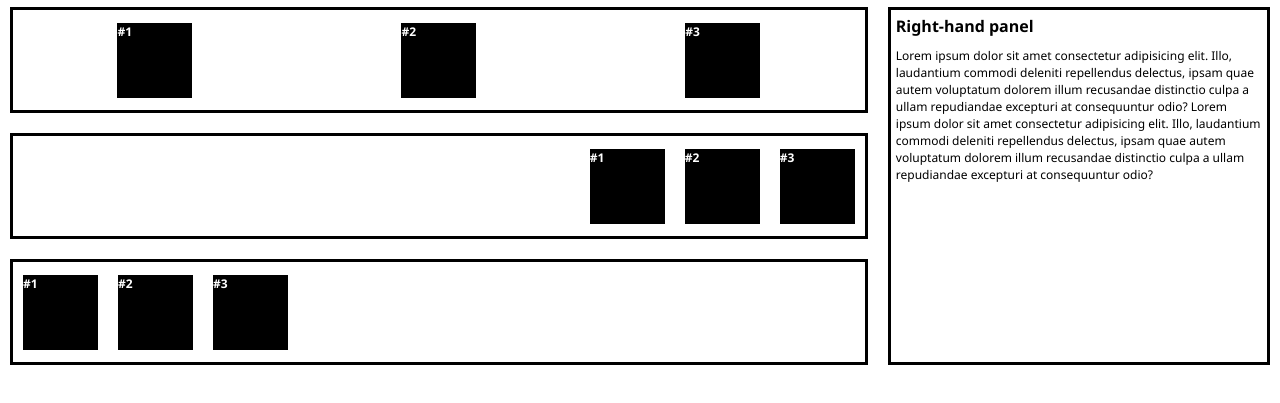
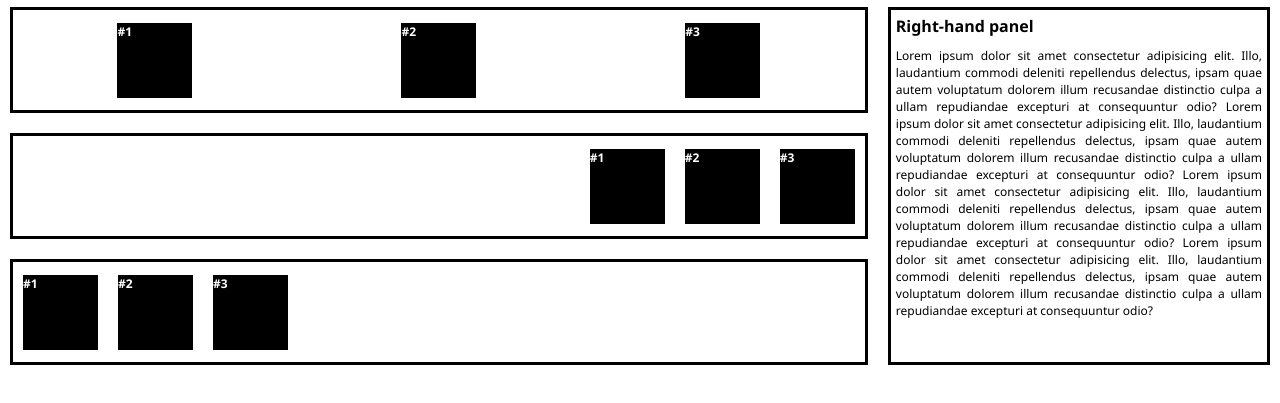
Before and after one commit to athomson1711/nology-coursework, a plain HTML site: page 02-web-fundamentals/flexbox-challenge/index.html in a window 1280 px wide. Shown: the part 53-456 px from the top of the page. Drawn offline with Linux system fonts and the light colour scheme.

Commit message:
Added more text to right-panel

```diff
--- a/02-web-fundamentals/flexbox-challenge/index.html
+++ b/02-web-fundamentals/flexbox-challenge/index.html
@@ -76,6 +76,10 @@
                 repellendus delectus, ipsam quae autem voluptatum dolorem illum recusandae distinctio culpa a ullam
                 repudiandae excepturi at consequuntur odio? Lorem ipsum dolor sit amet consectetur adipisicing elit.
                 Illo, laudantium commodi deleniti repellendus delectus, ipsam quae autem voluptatum dolorem illum
+                recusandae distinctio culpa a ullam repudiandae excepturi at consequuntur odio? Lorem ipsum dolor sit amet consectetur adipisicing elit. Illo, laudantium commodi deleniti
+                repellendus delectus, ipsam quae autem voluptatum dolorem illum recusandae distinctio culpa a ullam
+                repudiandae excepturi at consequuntur odio? Lorem ipsum dolor sit amet consectetur adipisicing elit.
+                Illo, laudantium commodi deleniti repellendus delectus, ipsam quae autem voluptatum dolorem illum
                 recusandae distinctio culpa a ullam repudiandae excepturi at consequuntur odio?</p>
         </div>
 
--- a/02-web-fundamentals/flexbox-challenge/styles.css
+++ b/02-web-fundamentals/flexbox-challenge/styles.css
@@ -112,6 +112,7 @@ padding: 5px;
 p{
 font-size: 12px;
 padding: 5px;
+text-align: justify;
 }
 
 ul {
```
